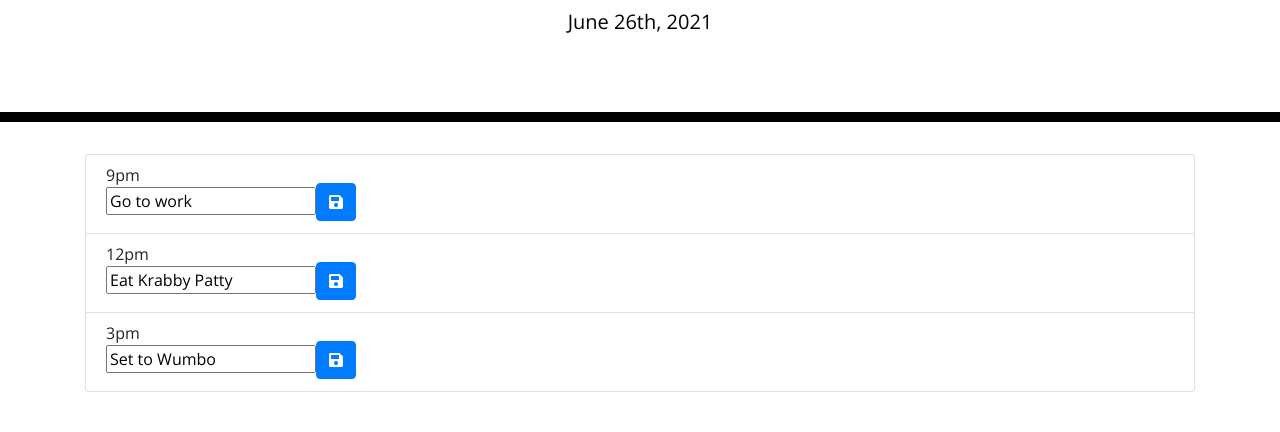
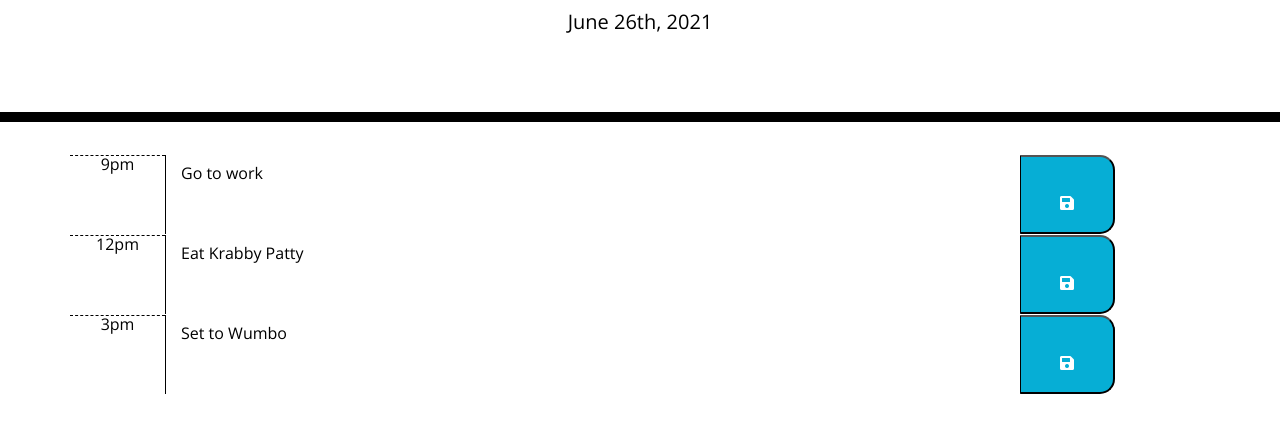
Before and after one commit to mels065/work-day-planner, a plain HTML site: page index.html in a window 1280 px wide. Shown: the part 182-614 px from the top of the page. Drawn offline with nearby package versions, Linux system fonts and the light colour scheme.

Commit message:
Fixed styling issues with scheduler

```diff
--- a/assets/js/timeblock.js
+++ b/assets/js/timeblock.js
@@ -6,15 +6,15 @@ const timeblocks = [
 
 function createTimeblock(time, text, index) {
     const timeblockEl = $(`
-        <li class="timeblock list-group-item">
-            <div class="timeblock-time">${time}</div>
-        </li>
+        <div class="row time-block">
+            <div class="col-1 hour">${time}</div>
+        </div>
     `);
     const timeblockInput = $(`
-        <input name="timeblock" class="timeblock-text" value="${text}" />
+        <textarea name="time-block" class="col-9 description">${text}</textarea>
     `);
     const timeblockSaveBtn = $(`
-        <button class="btn btn-primary">
+        <button class="col-1 saveBtn">
             <i class="fas fa-save"></i>
         </button>
     `);
--- a/index.html
+++ b/index.html
@@ -28,10 +28,7 @@
       <p class="lead">A simple calendar app for scheduling your work day</p>
       <p id="currentDay" class="lead"></p>
     </header>
-    <div class="container">
-      <ul id="timeblocks" class="list-group">
-
-      </ul>
+    <div id="timeblocks" class="container">
     </div>
 
     <script src="https://cdnjs.cloudflare.com/ajax/libs/jquery/3.2.1/jquery.min.js"></script>
```
